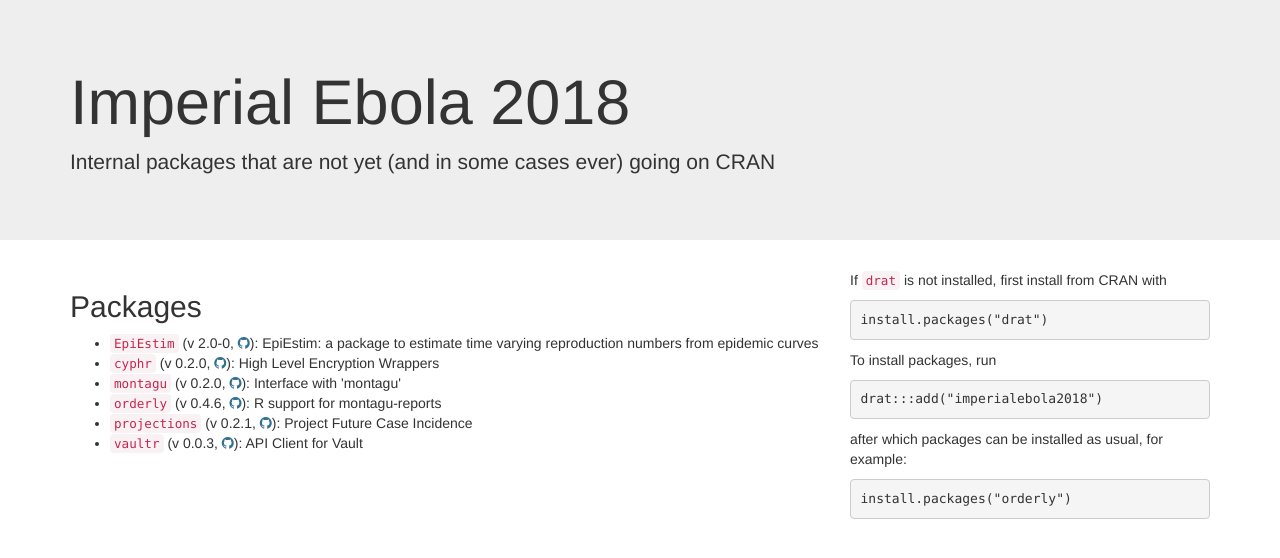
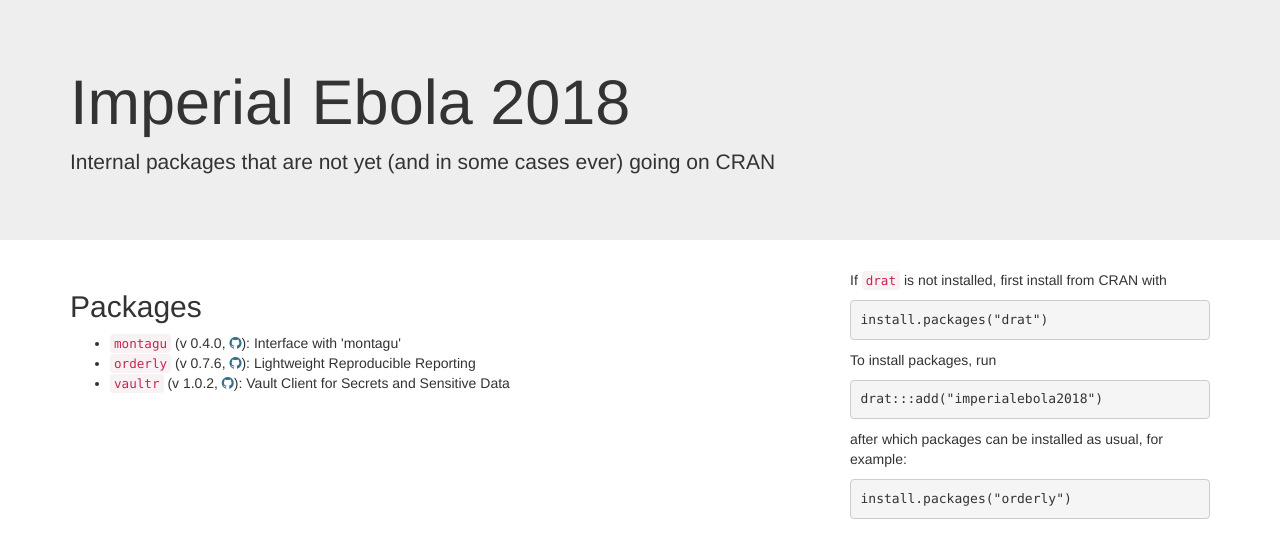
Before and after one commit to imperialebola2018/drat, a plain HTML site: page index.html in a window 1280 px wide. Drawn offline with nearby package versions, Linux system fonts and the light colour scheme.

Commit message:
Update landing page

```diff
--- a/index.html
+++ b/index.html
@@ -26,13 +26,9 @@
         <div class="col-md-8">
           <h2>Packages</h2>
           <ul>
-<li><code>EpiEstim</code> (v 2.0-0, <a href="https://github.com/annecori/EpiEstim" class="text-info"><i class="fa fa-github"></i></a>): EpiEstim: a package to estimate time varying reproduction
-numbers from epidemic curves</li>
-<li><code>cyphr</code> (v 0.2.0, <a href="https://github.com/ropensci/cyphr" class="text-info"><i class="fa fa-github"></i></a>): High Level Encryption Wrappers</li>
-<li><code>montagu</code> (v 0.2.0, <a href="https://github.com/vimc/montagu-r" class="text-info"><i class="fa fa-github"></i></a>): Interface with 'montagu'</li>
-<li><code>orderly</code> (v 0.4.6, <a href="https://github.com/vimc/orderly" class="text-info"><i class="fa fa-github"></i></a>): R support for montagu-reports</li>
-<li><code>projections</code> (v 0.2.1, <a href="https://github.com/reconhub/projections" class="text-info"><i class="fa fa-github"></i></a>): Project Future Case Incidence</li>
-<li><code>vaultr</code> (v 0.0.3, <a href="https://github.com/vimc/vaultr" class="text-info"><i class="fa fa-github"></i></a>): API Client for Vault</li>
+<li><code>montagu</code> (v 0.4.0, <a href="https://github.com/vimc/montagu-r" class="text-info"><i class="fa fa-github"></i></a>): Interface with 'montagu'</li>
+<li><code>orderly</code> (v 0.7.6, <a href="https://github.com/vimc/orderly" class="text-info"><i class="fa fa-github"></i></a>): Lightweight Reproducible Reporting</li>
+<li><code>vaultr</code> (v 1.0.2, <a href="https://github.com/vimc/vaultr" class="text-info"><i class="fa fa-github"></i></a>): Vault Client for Secrets and Sensitive Data</li>
 </ul>
         </div>
         <div class="col-md-4">
```
